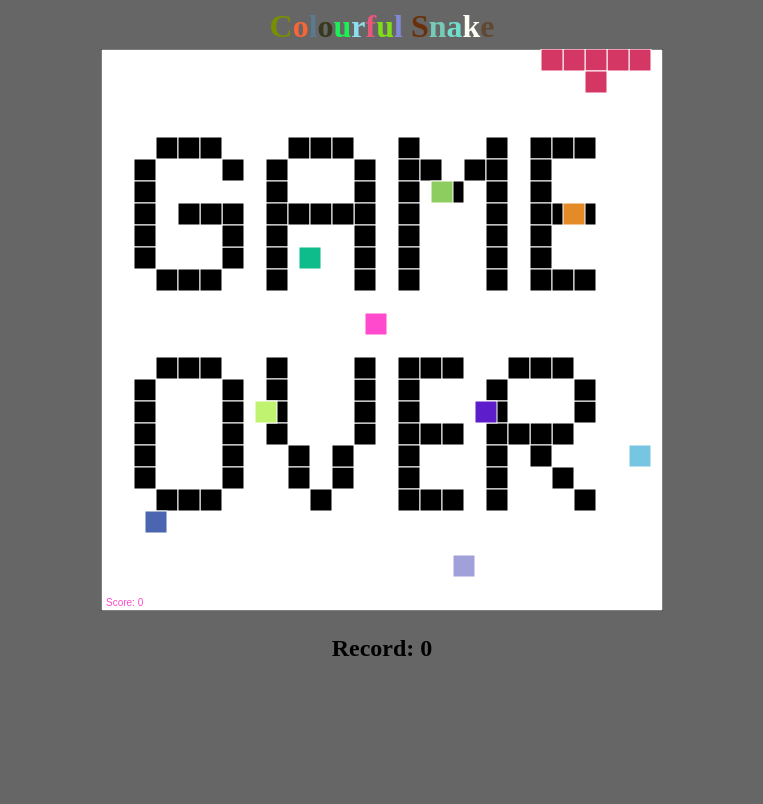
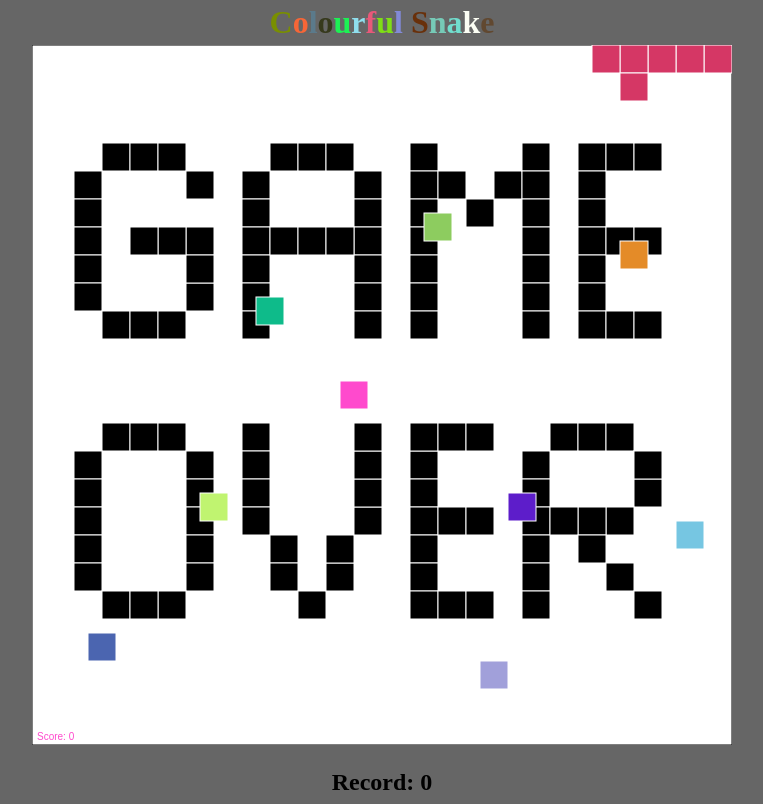
Before and after one commit to Xatpy/colorfulSnake, a plain HTML site: page index.html in a window 1280 px wide. Shown: the whole page, without its empty margins (258-1021 px from the left). Drawn offline with nearby package versions, Linux system fonts and the light colour scheme.

Commit message:
adding styles in html

```diff
--- a/index.html
+++ b/index.html
@@ -5,6 +5,11 @@
 	<script src="snake.js" type="text/javascript"></script>
 
 	<style>
+	html, body {
+  		width:  100%;
+  		height: 100%;
+  		margin: 0px;
+	}
 	body {
 		background-color: 'black';
 		text-align: center;
@@ -50,8 +55,8 @@
 		</script>
 
 		<div class="game">
-			<canvas id="snake" width="600" height="600"></canvas>
-			<!--<canvas id="snake"></canvas>-->
+			<!--<canvas id="snake" width="6000" height="6000"></canvas>-->
+			<canvas id="snake"></canvas>
 		</div>
 
 		<h2 id="record"></h2>
```
